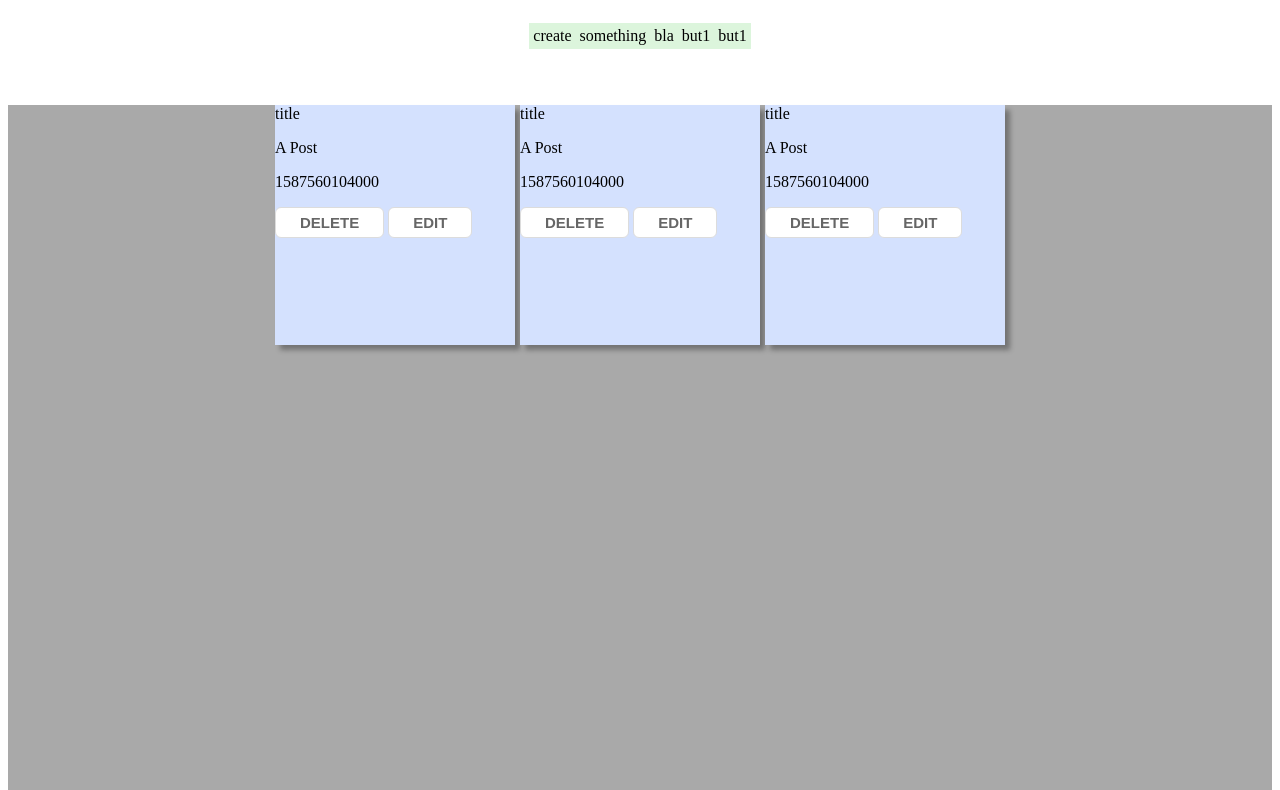
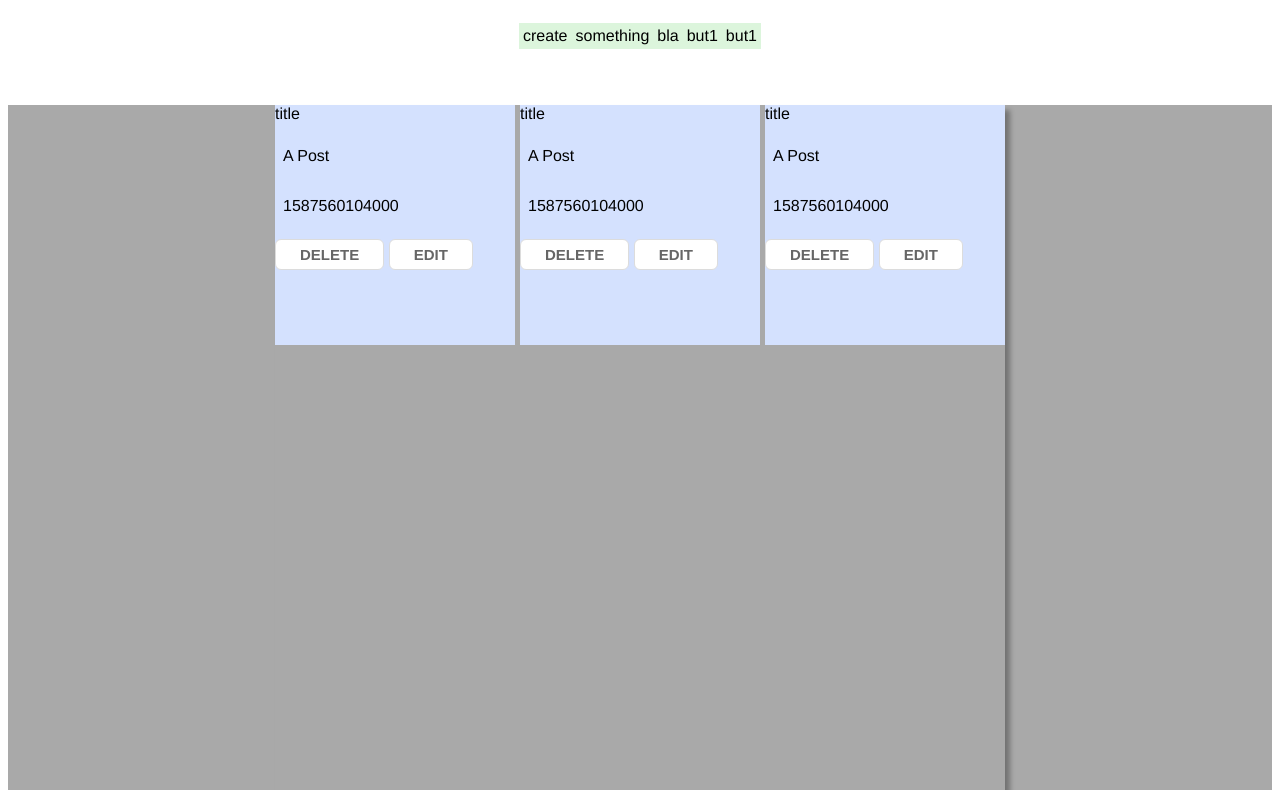
Before and after one commit to ChristopherRonnberg027/goodnotes, a plain HTML site: page index.html in a window 1280 px wide. Shown: the part 81-871 px from the top of the page. Drawn offline with Linux system fonts and the light colour scheme.

Commit message:
css changes

```diff
--- a/css/style.css
+++ b/css/style.css
@@ -1,3 +1,10 @@
+body{
+    font-family: "Helvetica";
+}
+
+h3, p{
+    padding: 0.5em;
+}
 
 header {
     display: flex;
@@ -31,6 +38,7 @@ section {
     grid-template-rows: repeat(6, 1fr);
     grid-column-gap: 5px;
     grid-row-gap: 5px;
+    box-shadow: 5px 5px 5px 0px rgba(0,0,0,0.32);
 }
 
 
@@ -38,10 +46,6 @@ section {
     background-color: #d4e1fe;;
     width: 15em;
     height: 15em;
-}
-
-article{
-    box-shadow: 5px 5px 5px 0px rgba(0,0,0,0.32);
 }
 
 button {
```
